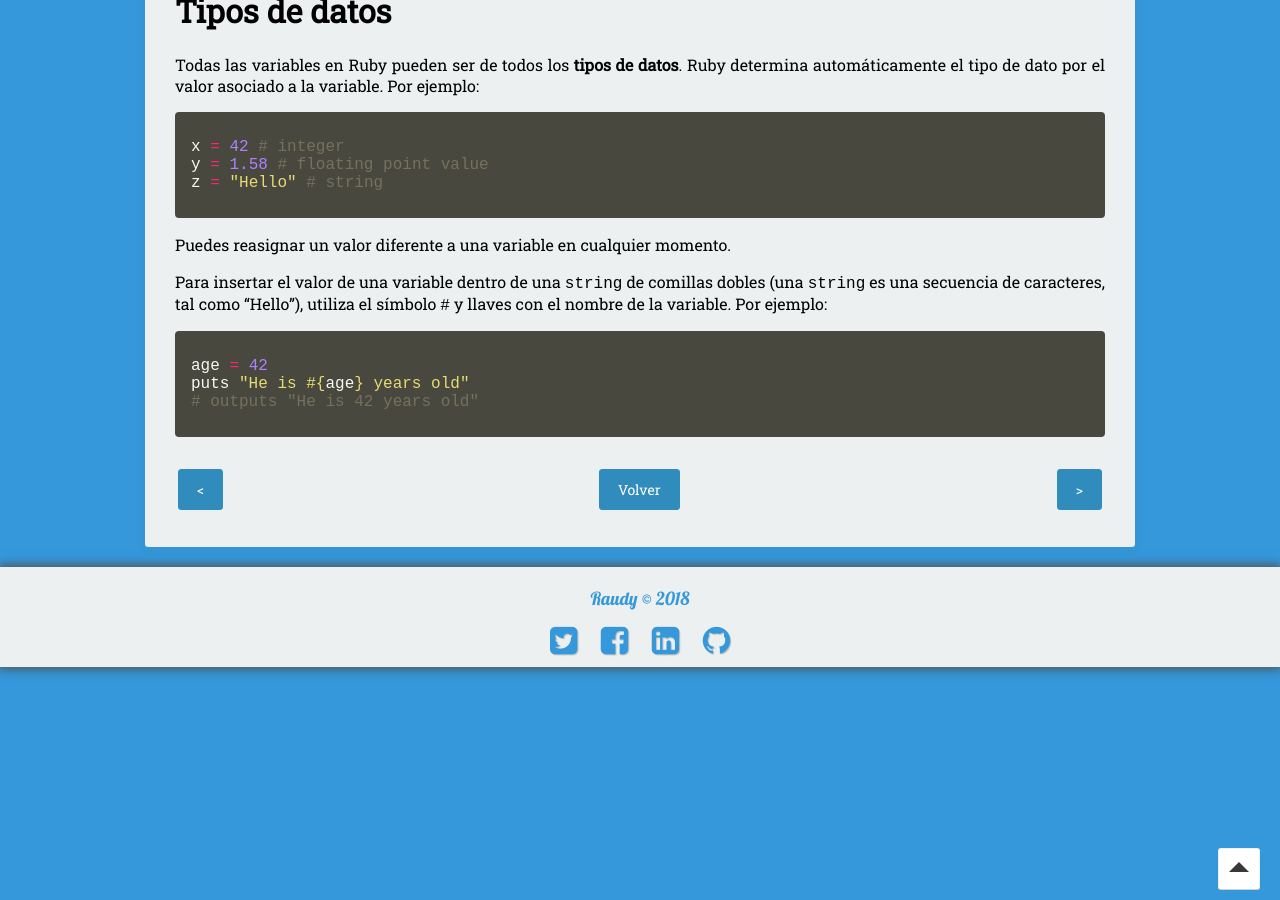
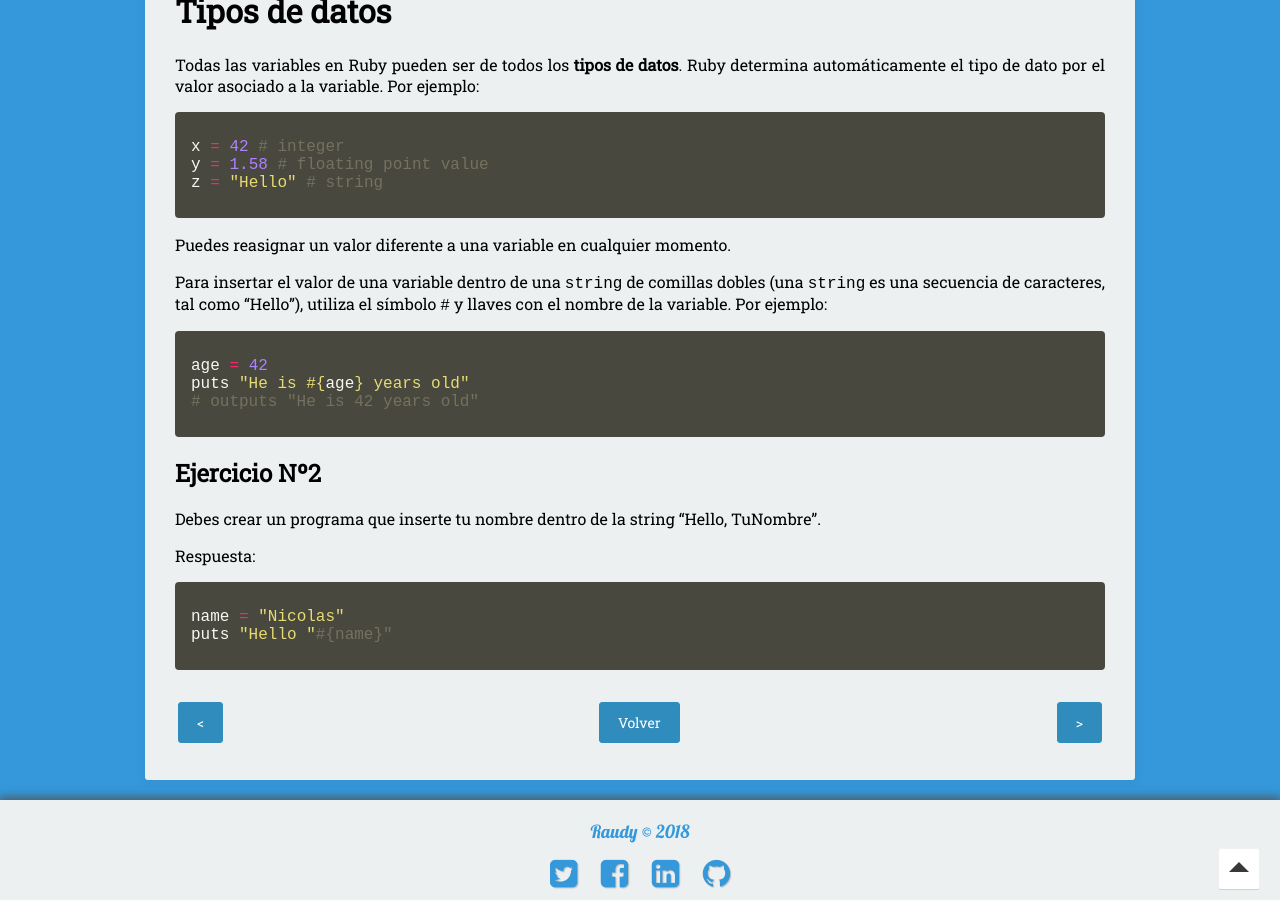
Before and after one commit to nisoto/Blog-anterior-2.0, a Jekyll site: the page built from _posts/2018-03-04-variables-ruby.md, in a window 1280 px wide and 900 px high, scrolled down 1041 px. Built offline with Jekyll 4.4.1, drawn with Linux system fonts in a browser that asks for light colours; nearby versions of some CDN libraries.

Commit message:
Update 2018-03-04-variables-ruby.md

```diff
--- a/_posts/2018-03-04-variables-ruby.md
+++ b/_posts/2018-03-04-variables-ruby.md
@@ -59,6 +59,17 @@ puts "He is #{age} years old"
 # outputs "He is 42 years old"
 {% endhighlight %}
 
+## Ejercicio Nº2
+
+Debes crear un programa que inserte tu nombre dentro de la string "Hello, TuNombre".
+
+Respuesta:
+
+{% highlight ruby %}
+name = "Nicolas"
+puts "Hello "#{name}"
+{% endhighlight %}
+
 |     |     |     |
 |:----|:---:|----:|
 | [<](https://nisoto.github.io/comentarios-ruby/){: .btn .btn-info} | [Volver](https://nisoto.github.io/curso-ruby/){: .btn .btn-info} | [>](https://nisoto.github.io/entrada-salida-ruby/){: .btn .btn-info} |
```
